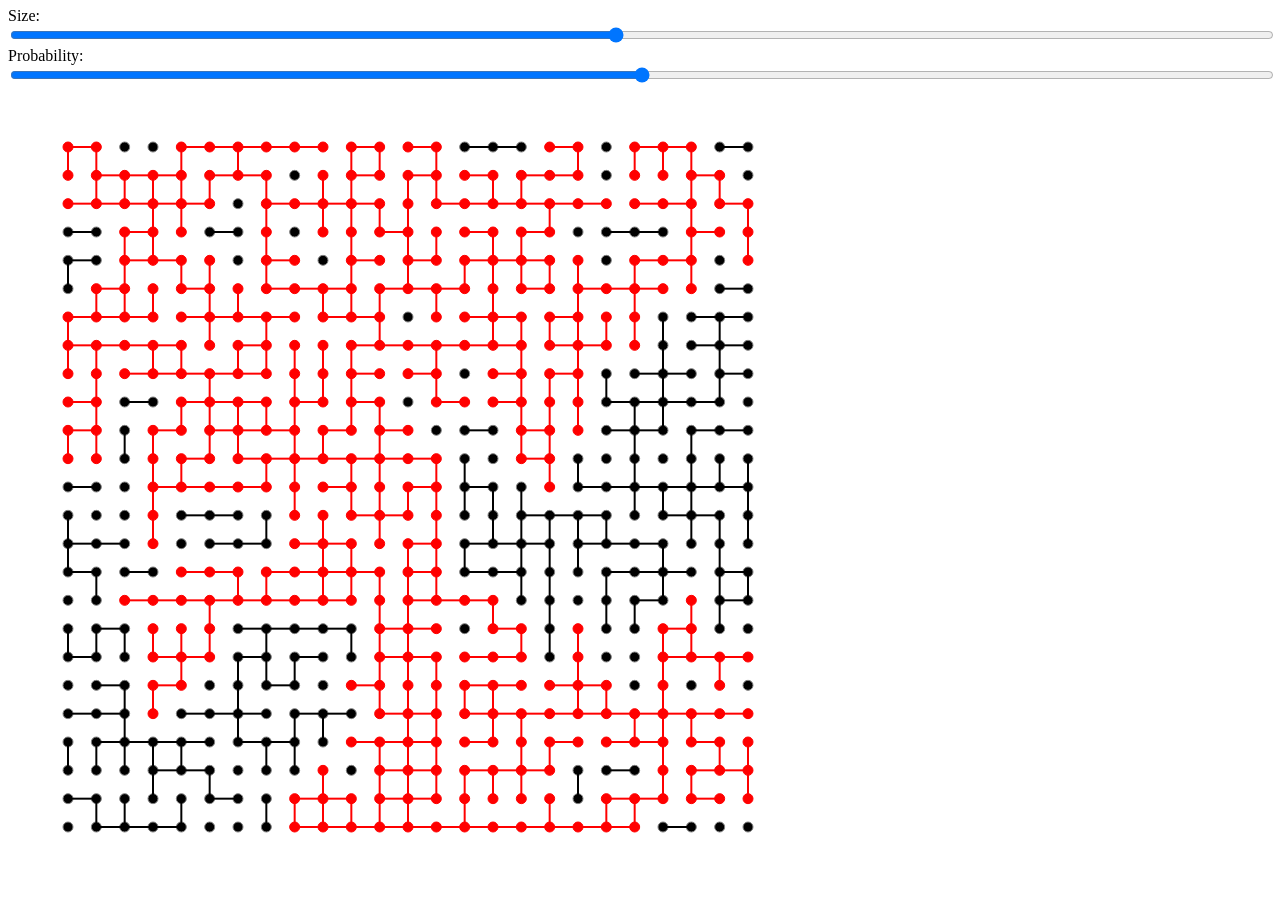
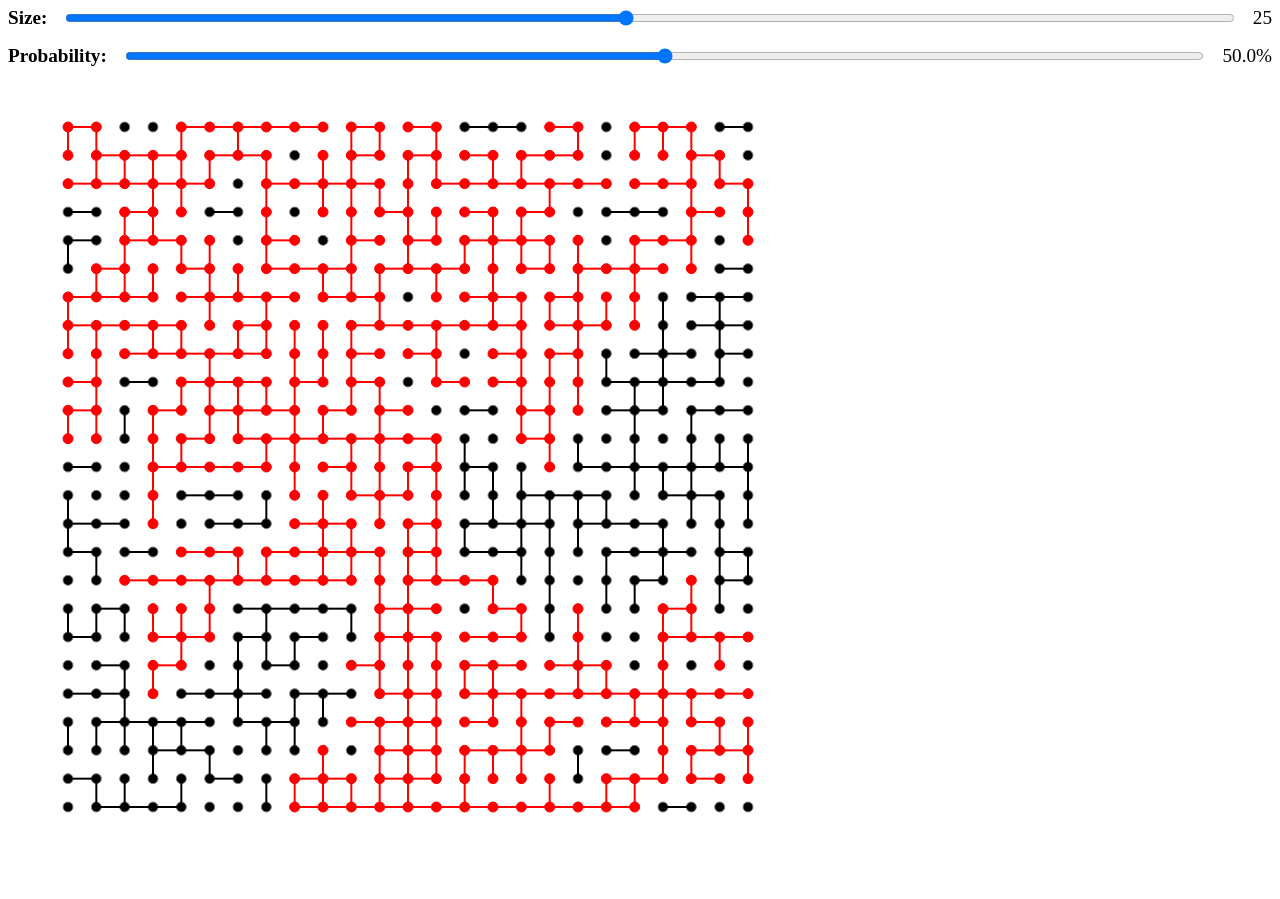
Before and after one commit to mvanaltvorst/percolation, a website built with webpack: page dist/index.html in a window 1280 px wide. Shown: the part 73-972 px from the top of the page. Built offline with nearby package versions, Linux system fonts and the light colour scheme.

Commit message:
Add labels to sliders

```diff
--- a/src/index.js
+++ b/src/index.js
@@ -7,6 +7,8 @@ const PADDING_HORIZONTAL = 60;
 const PADDING_VERTICAL = 60;
 
 const CONTAINER_ID = "#percolation-graph";
+const SIZE_LABEL_ID = "#percolation-size";
+const PROBABILITY_LABEL_ID = "#percolation-probability";
 
 const BLACK_CIRCLE_RADIUS = 5;
 const BLACK_EDGE_WIDTH    = 2;
@@ -41,6 +43,11 @@ class View {
       .attr("width", WIDTH)
       .attr("height", HEIGHT);
     this.svg.append("text").text("asdf");
+  }
+
+  drawLabels(size, probability) {
+    d3.select(SIZE_LABEL_ID).text(size);
+    d3.select(PROBABILITY_LABEL_ID).text(`${(probability * 100).toFixed(1)}%`);
   }
 
   coordinateToX([i, j], size) {
@@ -122,10 +129,11 @@ class Controller {
   constructor(model, view) {
     this.model = model;
     this.view = view;
-    this.drawInitial()
+    this.drawInitial();
   }
 
   drawInitial() {
+    this.view.drawLabels(this.model.grid.size, this.model.probability);
     this.view.drawVertices(this.model.grid.size);
     this.view.drawEdges(this.model.grid);
     const longestCluster = this.model.grid.findLongestCluster();
@@ -136,6 +144,7 @@ class Controller {
 
   setSize(size) {
     this.model.setSize(size);
+    this.view.drawLabels(this.model.grid.size, this.model.probability);
     this.view.drawVertices(size);
     this.view.drawEdges(this.model.grid);
     const longestCluster = this.model.grid.findLongestCluster();
@@ -146,6 +155,7 @@ class Controller {
 
   setProbability(probability) {
     this.model.setProbability(probability);
+    this.view.drawLabels(this.model.grid.size, this.model.probability);
     this.view.drawVertices(this.model.grid.size);
     this.view.drawEdges(this.model.grid);
     const longestCluster = this.model.grid.findLongestCluster();
```
Also changed, not shown: dist/index.html.
